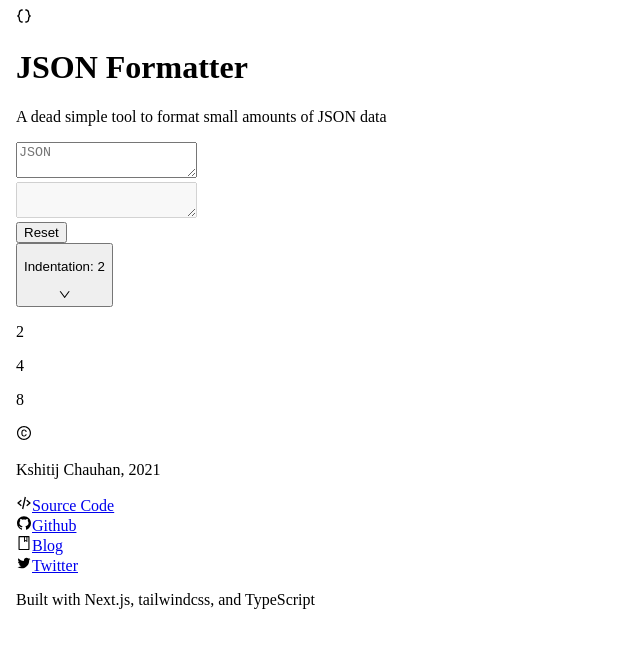
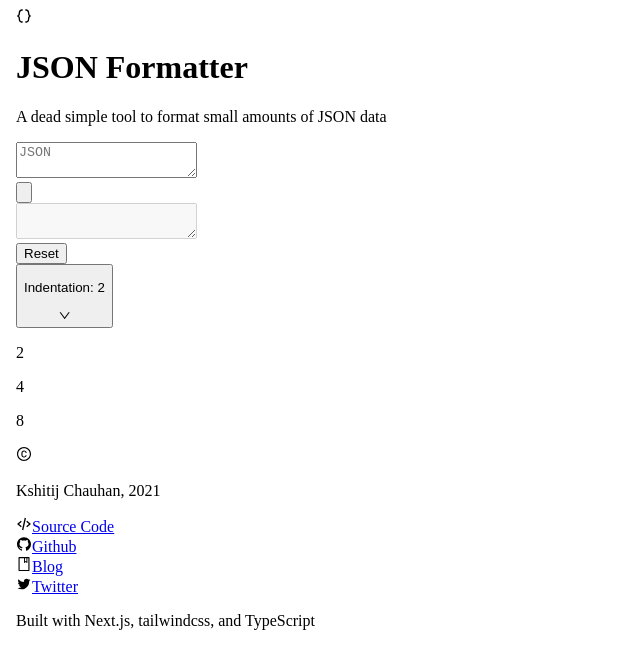
Before and after one commit to haroldadmin/json-formatter, a Next.js app: page / in a window 1280 px wide. Shown: the top 668 px of the page, without its empty margins (0-640 px from the left). Built offline with nearby package versions, Linux system fonts and the light colour scheme.

Commit message:
feat: Add ability to copy formatted json to clipboard

```diff
--- a/components/Renderer.tsx
+++ b/components/Renderer.tsx
@@ -8,6 +8,10 @@ interface RendererProps {
 const Renderer: React.FC<RendererProps> = ({ json, indentation = 2 }) => {
   const [formattedText, setFormattedText] = useState("");
   const [error, setError] = useState<string>();
+
+  const onCopy = () => {
+    navigator.clipboard.writeText(formattedText);
+  };
 
   useEffect(() => {
     try {
@@ -28,7 +32,10 @@ const Renderer: React.FC<RendererProps> = ({ json, indentation = 2 }) => {
   }, [indentation, json]);
 
   return (
-    <div className="border rounded-md whitespace-pre p-4">
+    <div className="border rounded-md whitespace-pre p-4 relative">
+      <div className="absolute top-0 right-0 m-2 flex flex-row justify-end">
+        <CopyButton onClick={onCopy} />
+      </div>
       {error && (
         <p className="text-red-400 max-w-full whitespace-pre-wrap">{error}</p>
       )}
@@ -41,4 +48,37 @@ const Renderer: React.FC<RendererProps> = ({ json, indentation = 2 }) => {
   );
 };
 
+interface CopyButtonProps {
+  onClick: () => void;
+}
+
+const CopyButton: React.FC<CopyButtonProps> = ({ onClick }) => {
+  return (
+    <button
+      className="
+      p-2 border text-gray-500 opacity-50 rounded-md
+      hover:opacity-100 transition-opacity duration-75
+      "
+      onClick={onClick}
+      title="Copy"
+      aria-label="Copy"
+    >
+      <svg
+        xmlns="http://www.w3.org/2000/svg"
+        fill="none"
+        viewBox="0 0 24 24"
+        stroke="currentColor"
+        className="h-5 w-5"
+      >
+        <path
+          strokeLinecap="round"
+          strokeLinejoin="round"
+          strokeWidth={2}
+          d="M8 16H6a2 2 0 01-2-2V6a2 2 0 012-2h8a2 2 0 012 2v2m-6 12h8a2 2 0 002-2v-8a2 2 0 00-2-2h-8a2 2 0 00-2 2v8a2 2 0 002 2z"
+        />
+      </svg>
+    </button>
+  );
+};
+
 export default Renderer;
```
